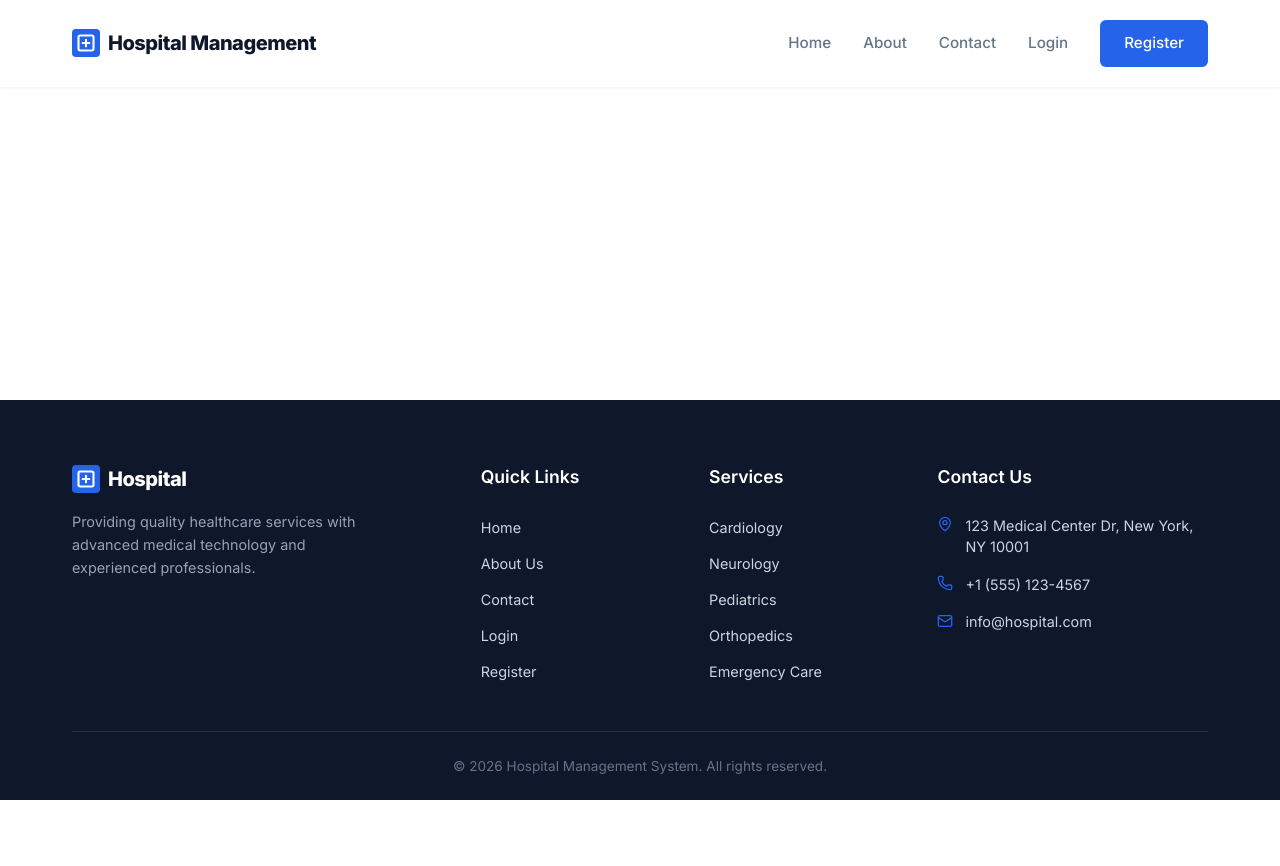
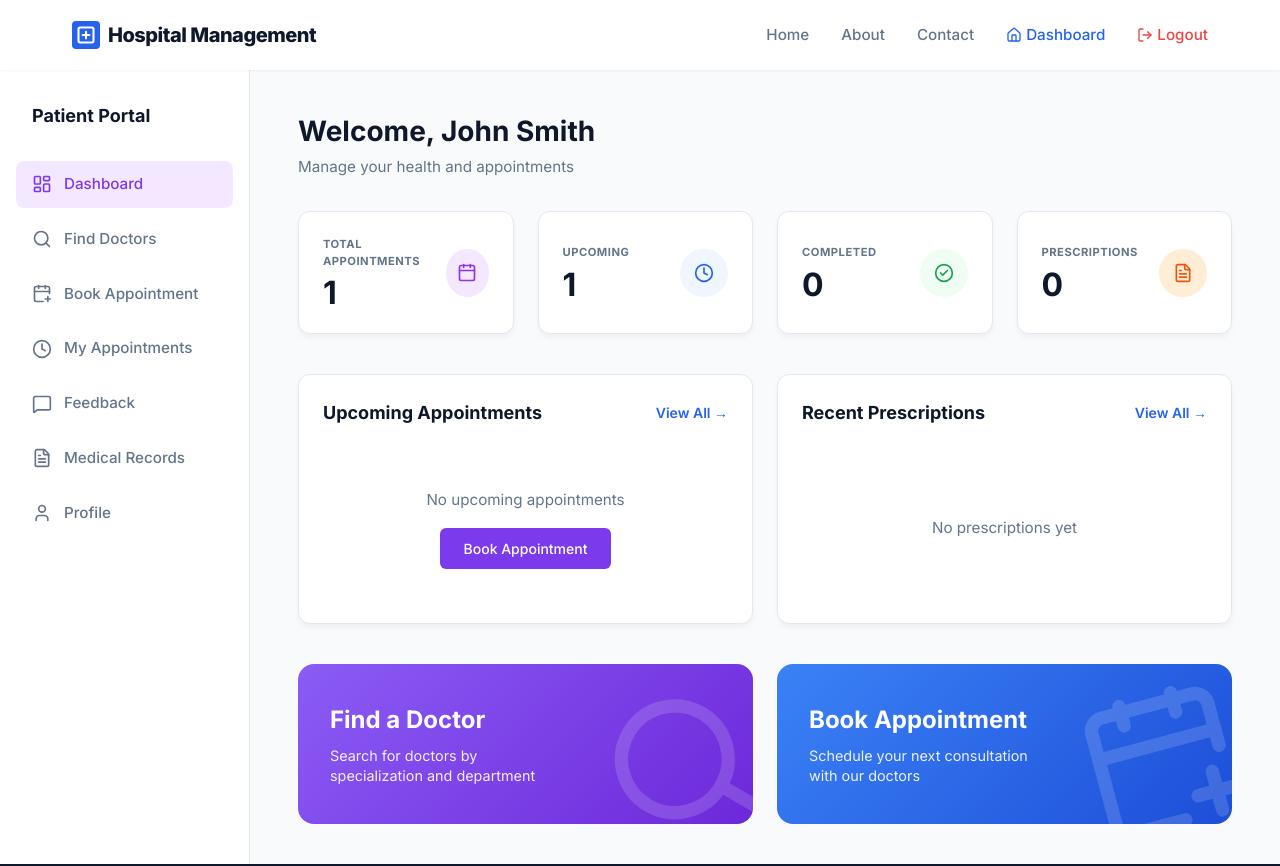
Before and after one commit to NEEL0508/Hospital-Management-System, a React (Vite) app: page /dashboard in a window 1280 px wide. Shown: the top 866 px of the page. Before the commit the page ends 800 px from the top, so only its background shows below. Built offline with nearby package versions, Linux system fonts and the light colour scheme.

Commit message:
feat: implement Dashboard page and link routes

```diff
--- a/src/App.jsx
+++ b/src/App.jsx
@@ -5,6 +5,7 @@ import Footer from './components/Footer';
 import Home from './pages/Home';
 import Register from './pages/Register';
 import Login from './pages/Login';
+import Dashboard from './pages/Dashboard';
 
 function App() {
   return (
@@ -16,6 +17,7 @@ function App() {
              <Route path="/" element={<Home />} />
              <Route path="/register" element={<Register />} />
              <Route path="/login" element={<Login />} />
+             <Route path="/dashboard" element={<Dashboard />} />
           </Routes>
         </main>
         <Footer />
--- a/src/components/Header.jsx
+++ b/src/components/Header.jsx
@@ -1,8 +1,11 @@
 import React from 'react';
-import { SquarePlus } from 'lucide-react';
-import { Link } from 'react-router-dom';
+import { SquarePlus, Home, LogOut } from 'lucide-react';
+import { Link, useLocation } from 'react-router-dom';
 
 const Header = () => {
+  const location = useLocation();
+  const isDashboard = location.pathname.includes('/dashboard');
+
   return (
     <header className="header">
       <div className="container header-container">
@@ -14,11 +17,23 @@ const Header = () => {
         </Link>
 
         <nav className="nav-links">
-          <Link to="/">Home</Link>
-          <a href="#">About</a>
-          <a href="#">Contact</a>
-          <Link to="/login">Login</Link>
-          <Link to="/register" className="btn btn-primary">Register</Link>
+          {isDashboard ? (
+            <>
+              <Link to="/">Home</Link>
+              <a href="#">About</a>
+              <a href="#">Contact</a>
+              <Link to="/dashboard" className="nav-link-icon text-primary"><Home size={16} className="mr-1"/> Dashboard</Link>
+              <Link to="/login" className="nav-link-icon text-danger"><LogOut size={16} className="mr-1"/> Logout</Link>
+            </>
+          ) : (
+            <>
+              <Link to="/">Home</Link>
+              <a href="#">About</a>
+              <a href="#">Contact</a>
+              <Link to="/login">Login</Link>
+              <Link to="/register" className="btn btn-primary">Register</Link>
+            </>
+          )}
         </nav>
       </div>
     </header>
--- a/src/index.css
+++ b/src/index.css
@@ -127,3 +127,40 @@ img { max-width: 100%; height: auto; display: block; }
 .social-icon { width: 36px; height: 36px; border-radius: 50%; background-color: rgba(255,255,255,0.05); display: flex; align-items: center; justify-content: center; color: white; transition: all 0.2s; }
 .social-icon:hover { background-color: var(--primary); transform: translateY(-2px); }
 .footer-bottom { text-align: center; padding: 1.5rem 0; border-top: 1px solid rgba(255,255,255,0.1); color: #64748b; font-size: 0.85rem; }
+
+/* Dashboard overrides for layout */
+.dashboard-layout { display: flex; min-height: calc(100vh - 80px); background-color: var(--surface); }
+.sidebar { width: 250px; background-color: white; border-right: 1px solid var(--border); padding: 2rem 1rem; flex-shrink: 0; }
+.sidebar-title { font-size: 1.125rem; font-weight: 700; color: var(--text-dark); margin-bottom: 2rem; padding-left: 1rem; }
+.sidebar-nav { display: flex; flex-direction: column; gap: 0.5rem; }
+.sidebar-link { display: flex; align-items: center; gap: 0.75rem; padding: 0.75rem 1rem; color: var(--text-muted); border-radius: 8px; font-weight: 500; transition: all 0.2s; font-size: 0.95rem; }
+.sidebar-link:hover, .sidebar-link.active { background-color: #f3e8ff; color: #7c3aed; }
+.dashboard-content { flex: 1; padding: 2.5rem 3rem; max-width: 1200px; }
+.dashboard-welcome { margin-bottom: 2rem; }
+.welcome-title { font-size: 1.75rem; font-weight: 700; color: var(--text-dark); margin-bottom: 0.25rem; }
+.welcome-subtitle { color: var(--text-muted); font-size: 0.95rem; }
+.dashboard-stats-grid { display: grid; grid-template-columns: repeat(4, 1fr); gap: 1.5rem; margin-bottom: 2.5rem; }
+.dashboard-stat-card { background: white; border-radius: 12px; padding: 1.5rem; display: flex; justify-content: space-between; align-items: center; box-shadow: 0 4px 6px -1px rgba(0,0,0,0.05); border: 1px solid var(--border); }
+.stat-label-small { font-size: 0.7rem; font-weight: 700; color: var(--text-muted); letter-spacing: 0.5px; margin-bottom: 0.5rem; }
+.stat-value-large { font-size: 2rem; font-weight: 700; color: var(--text-dark); line-height: 1; }
+.stat-icon-wrapper { width: 48px; height: 48px; border-radius: 50%; display: flex; align-items: center; justify-content: center; }
+.bg-purple-100 { background-color: #f3e8ff; } .text-purple-600 { color: #9333ea; }
+.bg-blue-100 { background-color: #eff6ff; } .text-blue-600 { color: #2563eb; }
+.bg-green-100 { background-color: #f0fdf4; } .text-green-600 { color: #16a34a; }
+.bg-orange-100 { background-color: #ffedd5; } .text-orange-600 { color: #ea580c; }
+.dashboard-info-grid { display: grid; grid-template-columns: 1fr 1fr; gap: 1.5rem; margin-bottom: 2.5rem; }
+.info-card { background: white; border-radius: 12px; padding: 1.5rem; box-shadow: 0 4px 6px -1px rgba(0,0,0,0.05); border: 1px solid var(--border); min-height: 250px; display: flex; flex-direction: column; }
+.info-card-header { display: flex; justify-content: space-between; align-items: center; margin-bottom: 2rem; }
+.info-card-header h3 { font-size: 1.125rem; font-weight: 700; color: var(--text-dark); }
+.view-all-link { color: var(--primary); font-size: 0.875rem; font-weight: 600; }
+.info-card-empty { flex: 1; display: flex; flex-direction: column; align-items: center; justify-content: center; color: var(--text-muted); font-size: 0.95rem; }
+.btn-purple { background-color: #7c3aed; color: white; } .btn-purple:hover { background-color: #6d28d9; } .mt-4 { margin-top: 1rem; }
+.action-banners-grid { display: grid; grid-template-columns: 1fr 1fr; gap: 1.5rem; }
+.action-banner { border-radius: 16px; padding: 2rem; color: white; position: relative; overflow: hidden; height: 160px; display: flex; align-items: center; }
+.banner-content { position: relative; z-index: 10; max-width: 60%; }
+.banner-content h3 { font-size: 1.5rem; font-weight: 700; margin-bottom: 0.5rem; }
+.banner-content p { font-size: 0.9rem; opacity: 0.9; line-height: 1.4; }
+.banner-purple { background: linear-gradient(135deg, #8b5cf6 0%, #6d28d9 100%); }
+.banner-blue { background: linear-gradient(135deg, #3b82f6 0%, #1d4ed8 100%); }
+.banner-bg-icon { position: absolute; right: -10px; bottom: -20px; opacity: 0.15; transform: rotate(-15deg); }
+.nav-link-icon { display: flex; align-items: center; font-weight: 600; } .mr-1 { margin-right: 0.25rem; } .text-primary { color: var(--primary) !important; } .text-danger { color: #ef4444 !important; }
--- /dev/null
+++ b/src/pages/Dashboard.jsx
@@ -0,0 +1,109 @@
+import React from 'react';
+import {
+  LayoutDashboard, Search, CalendarPlus, Clock, MessageSquare,
+  FileText, User, Calendar, CheckCircle2,
+} from 'lucide-react';
+
+const sidebarItems = [
+  { icon: <LayoutDashboard size={20} />, label: "Dashboard", active: true },
+  { icon: <Search size={20} />, label: "Find Doctors" },
+  { icon: <CalendarPlus size={20} />, label: "Book Appointment" },
+  { icon: <Clock size={20} />, label: "My Appointments" },
+  { icon: <MessageSquare size={20} />, label: "Feedback" },
+  { icon: <FileText size={20} />, label: "Medical Records" },
+  { icon: <User size={20} />, label: "Profile" }
+];
+
+const stats = [
+  { label: "TOTAL APPOINTMENTS", value: "1", icon: <Calendar size={20} className="text-purple-600" />, iconBg: "bg-purple-100" },
+  { label: "UPCOMING", value: "1", icon: <Clock size={20} className="text-blue-600" />, iconBg: "bg-blue-100" },
+  { label: "COMPLETED", value: "0", icon: <CheckCircle2 size={20} className="text-green-600" />, iconBg: "bg-green-100" },
+  { label: "PRESCRIPTIONS", value: "0", icon: <FileText size={20} className="text-orange-600" />, iconBg: "bg-orange-100" }
+];
+
+const Dashboard = () => {
+  return (
+    <div className="dashboard-layout">
+      {/* Sidebar */}
+      <aside className="sidebar">
+        <h2 className="sidebar-title">Patient Portal</h2>
+        <nav className="sidebar-nav">
+          {sidebarItems.map((item, index) => (
+            <a href="#" key={index} className={`sidebar-link ${item.active ? 'active' : ''}`}>
+              {item.icon}
+              <span>{item.label}</span>
+            </a>
+          ))}
+        </nav>
+      </aside>
+
+      {/* Main Content */}
+      <main className="dashboard-content">
+        <header className="dashboard-welcome">
+          <h1 className="welcome-title">Welcome, John Smith</h1>
+          <p className="welcome-subtitle">Manage your health and appointments</p>
+        </header>
+
+        {/* Stats Grid */}
+        <div className="dashboard-stats-grid">
+          {stats.map((stat, i) => (
+            <div key={i} className="dashboard-stat-card">
+              <div className="stat-info">
+                <p className="stat-label-small">{stat.label}</p>
+                <h3 className="stat-value-large">{stat.value}</h3>
+              </div>
+              <div className={`stat-icon-wrapper ${stat.iconBg}`}>
+                {stat.icon}
+              </div>
+            </div>
+          ))}
+        </div>
+
+        {/* Info Layout */}
+        <div className="dashboard-info-grid">
+          <div className="info-card">
+            <div className="info-card-header">
+              <h3>Upcoming Appointments</h3>
+              <a href="#" className="view-all-link">View All &rarr;</a>
+            </div>
+            <div className="info-card-empty">
+              <p>No upcoming appointments</p>
+              <button className="btn btn-primary btn-purple mt-4">Book Appointment</button>
+            </div>
+          </div>
+
+          <div className="info-card">
+            <div className="info-card-header">
+              <h3>Recent Prescriptions</h3>
+              <a href="#" className="view-all-link">View All &rarr;</a>
+            </div>
+            <div className="info-card-empty">
+              <p>No prescriptions yet</p>
+            </div>
+          </div>
+        </div>
+
+        {/* Action Banners */}
+        <div className="action-banners-grid">
+          <div className="action-banner banner-purple">
+            <div className="banner-content">
+              <h3>Find a Doctor</h3>
+              <p>Search for doctors by specialization and department</p>
+            </div>
+            <Search className="banner-bg-icon" size={160} />
+          </div>
+
+          <div className="action-banner banner-blue">
+            <div className="banner-content">
+              <h3>Book Appointment</h3>
+              <p>Schedule your next consultation with our doctors</p>
+            </div>
+            <CalendarPlus className="banner-bg-icon" size={160} />
+          </div>
+        </div>
+      </main>
+    </div>
+  );
+};
+
+export default Dashboard;
```
